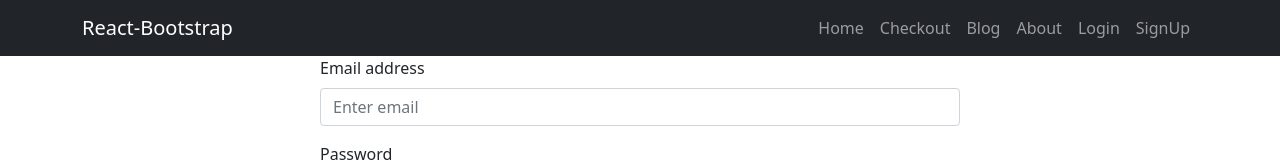
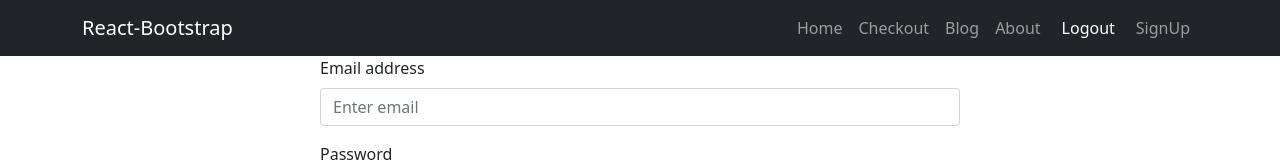
Before and after one commit to elaheerazob/Wedding-Photography, a React (Create React App) app: page /login in a window 1280 px wide. Shown: the top 162 px of the page. Built offline with nearby package versions, Linux system fonts and the light colour scheme; no server answers; sample sign-in values are in the browser's storage.

Commit message:
Privet Route RequireAuth

```diff
--- a/src/Pages/Home/ServicesDetail/ServicesDetail.js
+++ b/src/Pages/Home/ServicesDetail/ServicesDetail.js
@@ -6,6 +6,7 @@
     return (
         <div>
             <h2>ServicesDetail{serviceId}</h2>
+            <div></div>
         </div>
     );
 };
--- a/src/Pages/Share/Header/Header.js
+++ b/src/Pages/Share/Header/Header.js
@@ -1,8 +1,15 @@
+import { signOut } from "firebase/auth";
 import React from "react";
 import { Container, Nav, Navbar } from "react-bootstrap";
+import { useAuthState } from "react-firebase-hooks/auth";
 import { Link } from "react-router-dom";
+import auth from "../../../firebse.init";
 
 const Header = () => {
+  const [user] = useAuthState(auth);
+  const handleSignOut = ()=>{
+    signOut(auth);
+  }
   return (
     <div>
       <Navbar collapseOnSelect expand="lg" bg="dark" variant="dark">
@@ -15,7 +22,12 @@
               <Nav.Link as={Link} to='/checkout'>Checkout</Nav.Link>
               <Nav.Link as={Link} to='/blog'>Blog</Nav.Link>
               <Nav.Link as={Link} to='/about'>About</Nav.Link>
-              <Nav.Link as={Link} to='/login'>Login</Nav.Link>
+              {
+                user?
+                <button className='btn btn-link text-white text-decoration-none' onClick={handleSignOut}>Logout</button>
+                :
+                <Nav.Link as={Link} to='/login'>Login</Nav.Link>
+              }
               <Nav.Link as={Link} to='/signup'>SignUp</Nav.Link>
             </Nav>
           </Navbar.Collapse>
--- a/src/Pages/Share/RequireAuth/RequireAuth.js
+++ b/src/Pages/Share/RequireAuth/RequireAuth.js
@@ -6,7 +6,7 @@
 const RequireAuth = ({children}) => {
     const [user, loading, error] = useAuthState(auth);
     const location =useLocation();
-    if(user){
+    if(!user){
         return <Navigate to="/login" state={{ from: location }} replace />;
     }
 
```
